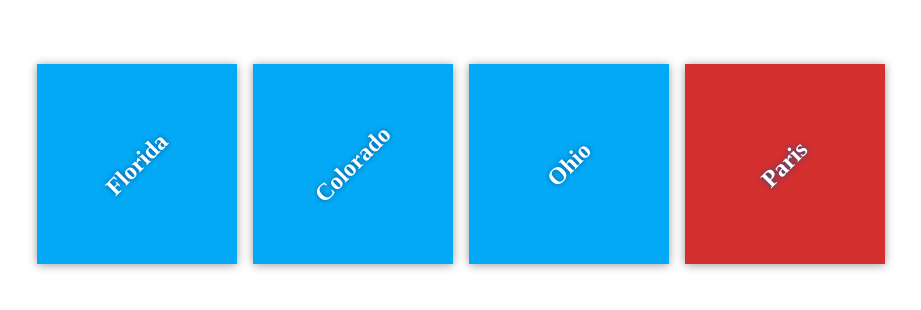
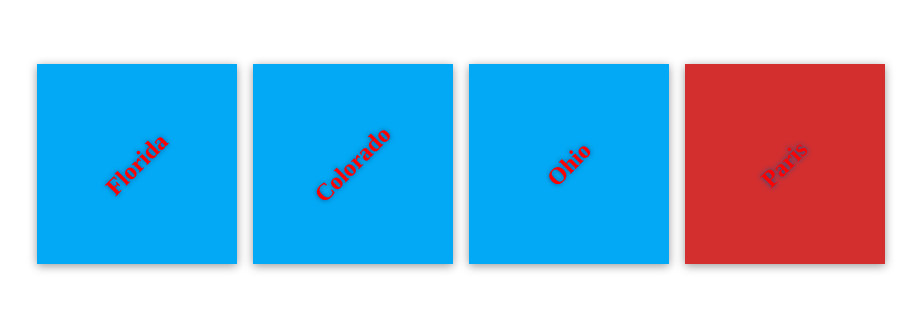
Before and after one commit to Intervalometro/my-travel-plans, a plain HTML site: page index.html in a window 1280 px wide. Shown: the part 236-546 px from the top of the page, without its empty margins (179-1100 px from the left). Drawn offline with Linux system fonts and the light colour scheme; files that its build step writes are made by us from their sources.

Commit message:
Style destinations

```diff
--- a/app.css
+++ b/app.css
@@ -29,8 +29,8 @@ body {
 
 .destination {
     background: #03a9f4;
-    box-shadow: 0 1px 9px 0 rgba(0, 0, 0, 0.4);
-    color: white;
+    box-shadow: 0 2px 9px 0 rgba(0, 0, 0, 0.4);
+    color: red;
     margin: 0.5em;
     min-height: 200px;
     flex: 0 1 200px;
```
